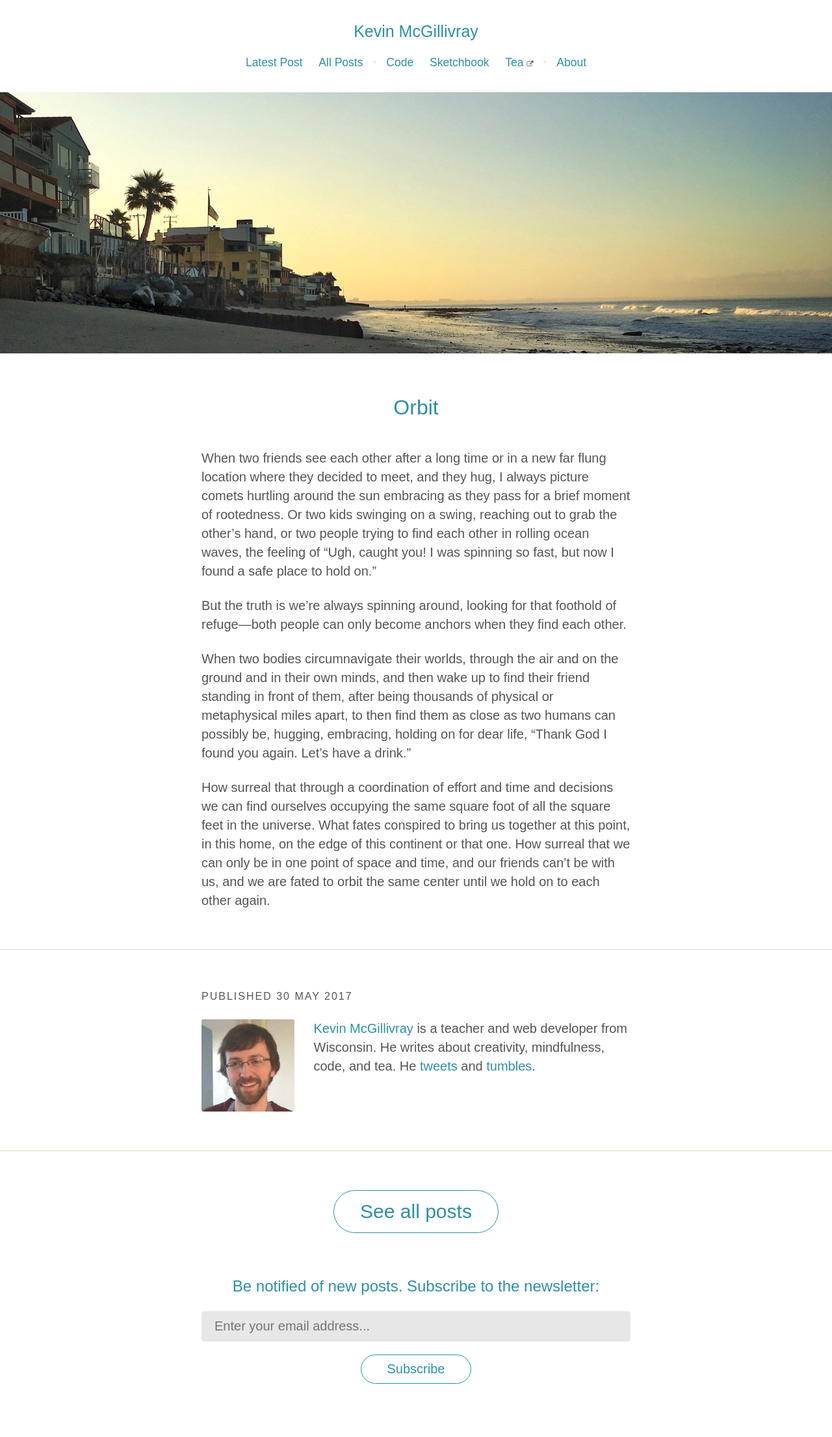
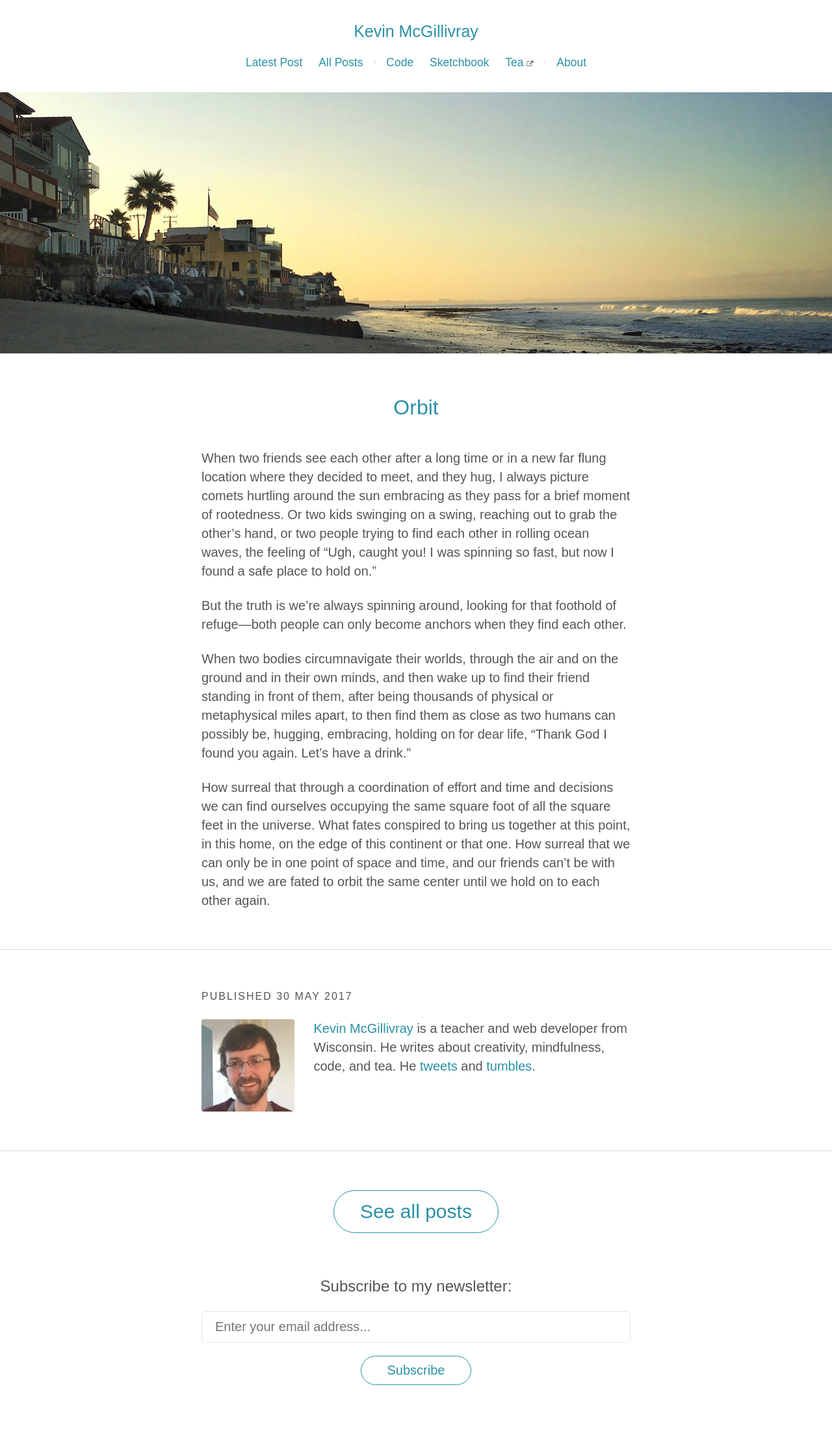
Before and after one commit to kmcgillivray/kmcgillivray.github.io, a Jekyll site: the page built from index.html, in a window 1280 px wide. Shown: the whole page at 65% size. Built offline with Jekyll 4.4.1, drawn with Linux system fonts in a browser that asks for light colours; nearby versions of some CDN libraries.

Commit message:
Change newsletter styling

```diff
--- a/_includes/newsletter-form.html
+++ b/_includes/newsletter-form.html
@@ -1,6 +1,6 @@
 <div class="container-narrow">
   <form action="https://tinyletter.com/kmcgillivray" method="post" target="popupwindow" onsubmit="window.open('https://tinyletter.com/kmcgillivray', 'popupwindow', 'scrollbars=yes,width=800,height=600');return true">
-  <h2>Be notified of new posts. Subscribe to the newsletter:</h2>
+  <h2 class="mid-gray">Subscribe to my newsletter:</h2>
   <input class="text-box" placeholder="Enter your email address..." type="text" name="email" id="tlemail" />
   <input type="hidden" value="1" name="embed"/><input class="dim dib ph4 pv2 main bg-transparent ba b--main br-pill" type="submit" value="Subscribe" /></form>
 </div>
--- a/_sass/form.scss
+++ b/_sass/form.scss
@@ -6,11 +6,12 @@ form {
 	text-align: center;
 }
 .text-box {
+	font-family: "freight-sans-pro", sans-serif;
+	color: $text-color;
   padding: 12px 20px;
 	margin-top: .5rem;
 	margin-bottom: 1rem;
-	background-color: $light-grey;
-	border: 0;
+	border: 1px solid #E7E7E7;
 	border-radius: .25rem;
   width: 100%;
 }
--- a/_sass/global.scss
+++ b/_sass/global.scss
@@ -4,7 +4,7 @@
 	box-sizing: border-box;
 }
 html {
-	font-size: 16px;
+	font-size: 18px;
 }
 @media (min-width:768px) {
 	html {
```
